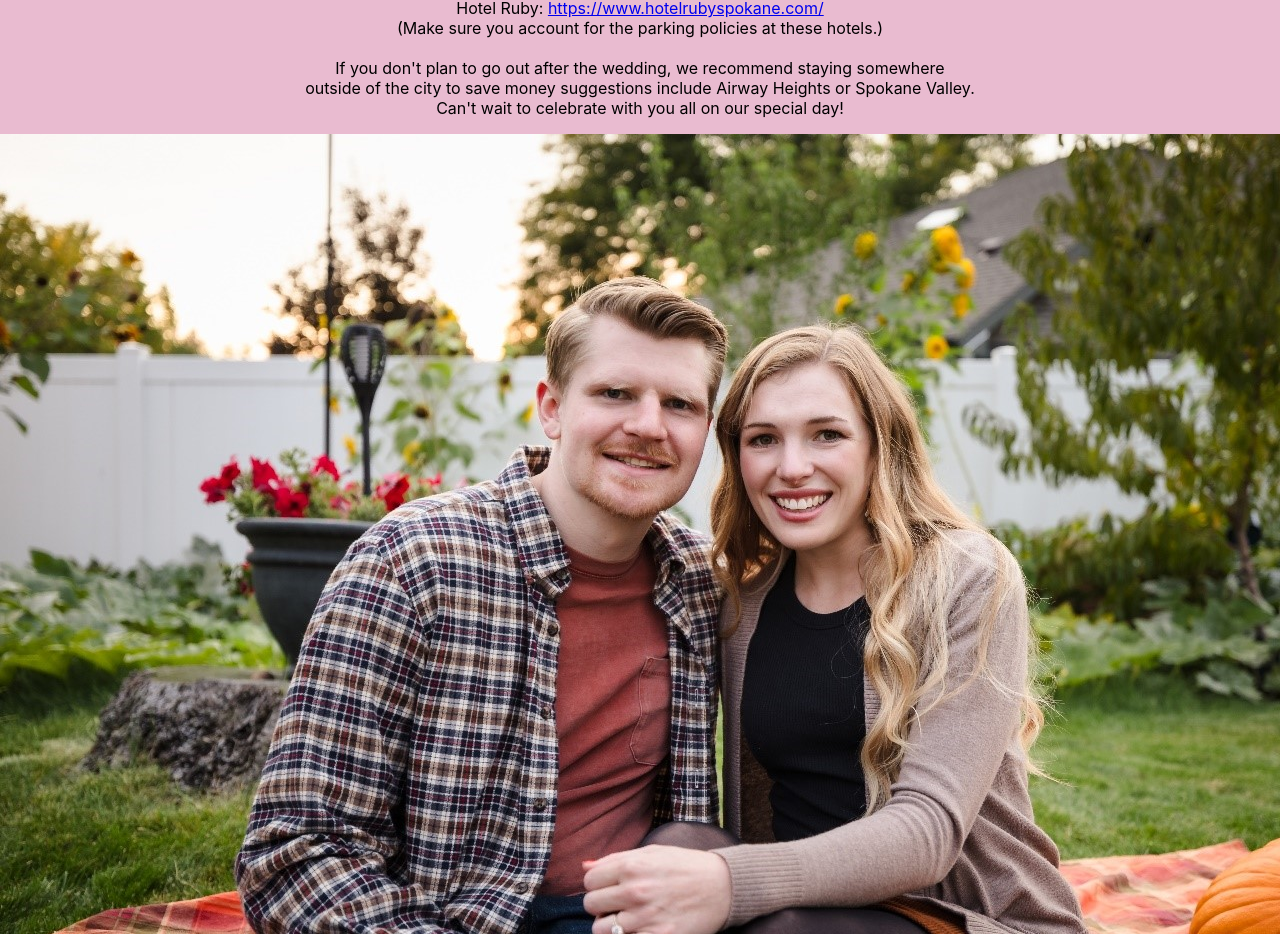
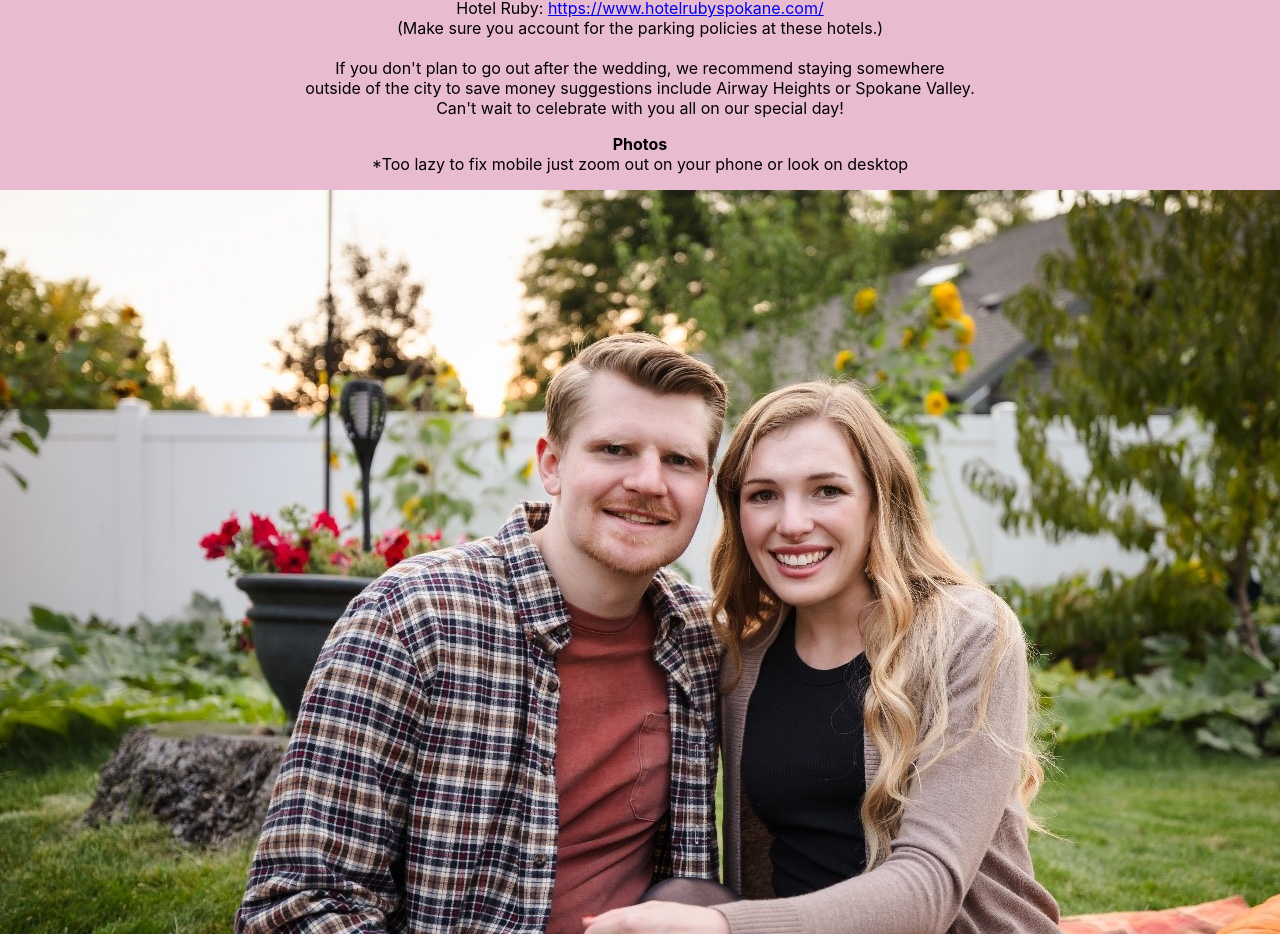
Before and after one commit to mattmarelli/weddingwebsite, a React (Create React App) app: page / in a window 1280 px wide. Shown: the part 956-1890 px from the top of the page. Built offline with nearby package versions, Linux system fonts and the light colour scheme.

Commit message:
Added a little message about the quality of our photos

```diff
--- a/src/App.js
+++ b/src/App.js
@@ -96,6 +96,10 @@ function App() {
           outside of the city to save money suggestions include Airway Heights or Spokane Valley.<br/>
           Can't wait to celebrate with you all on our special day!
         </p>
+        <p>
+          <span className='bold-word'> Photos </span><br/>
+          *Too lazy to fix mobile just zoom out on your phone or look on desktop
+        </p>
         <img src={photo_twenty_four} alt='photo twenty four'/>
         <img src={photo_twenty_three} alt='photo twenty three'/>
         <img src={photo_nineteen} alt='photo nineteen'/>
```
